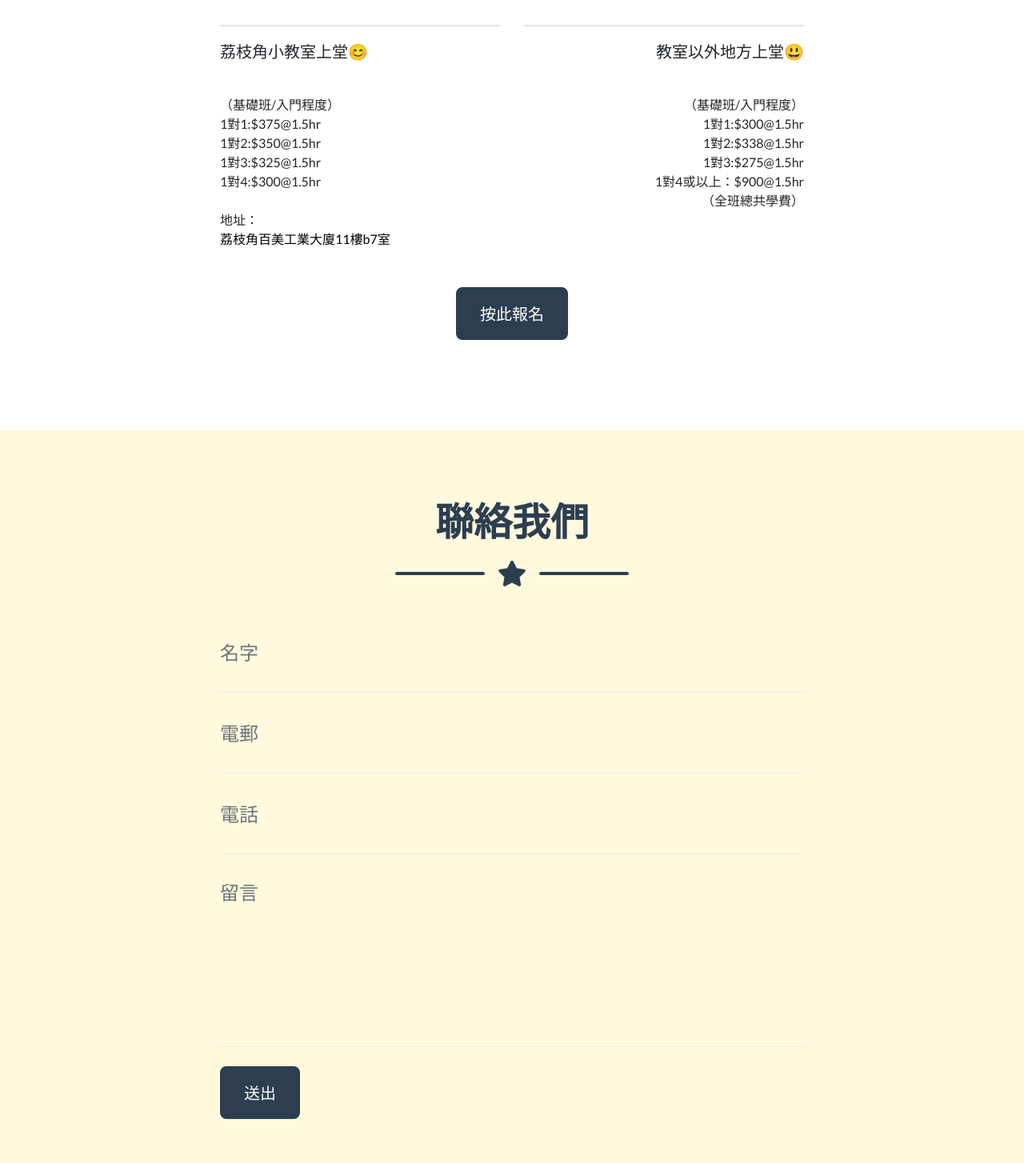
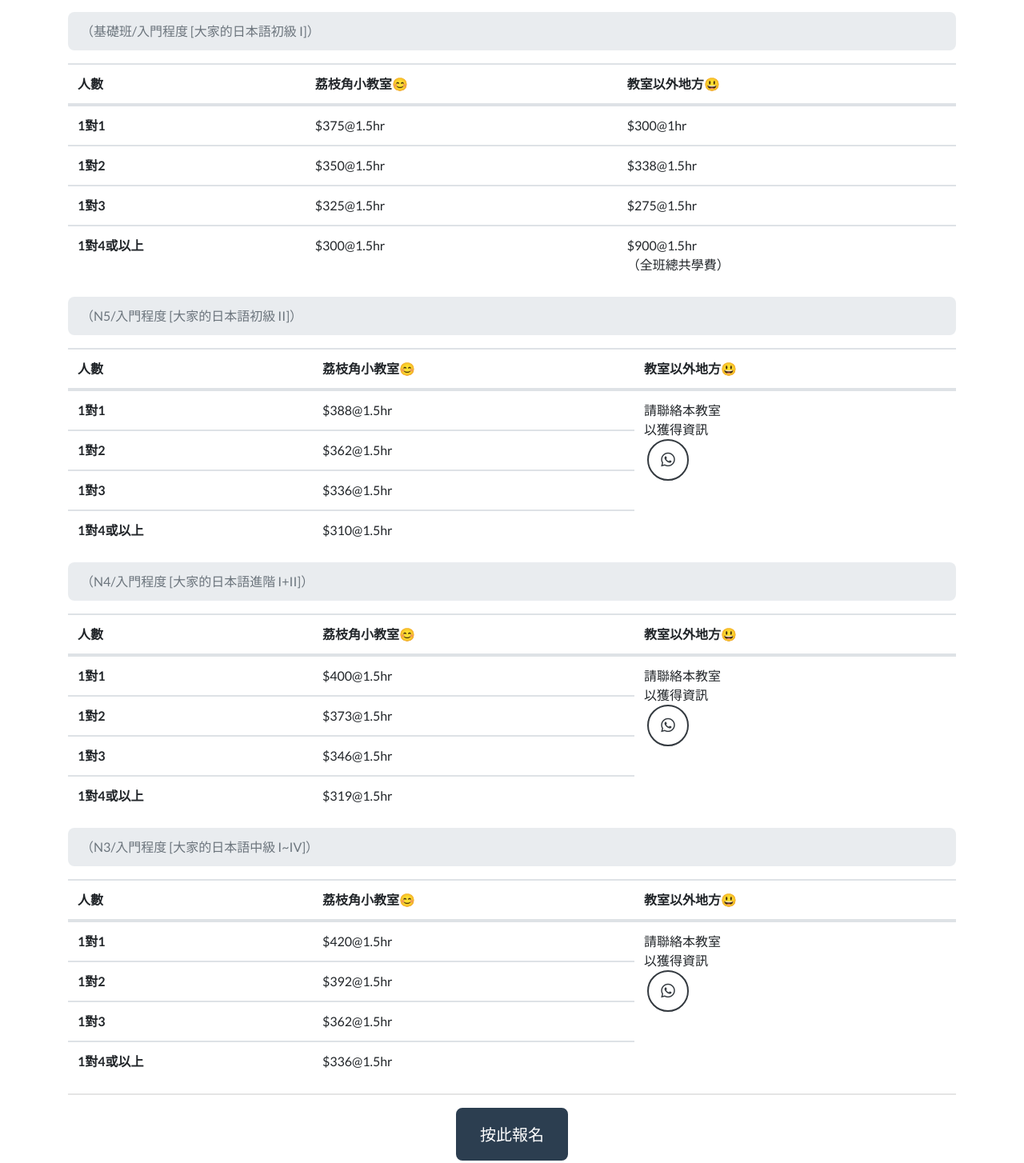
Before and after one commit to hanamaru-hk/website-v0, a website with bundled scripts: page index.html in a window 1280 px wide. Shown: the part 2360-3814 px from the top of the page at 80% size. Built offline with nearby package versions, Linux system fonts and the light colour scheme.

Commit message:
Update course table and whatsapp/email icons

```diff
--- a/index.html
+++ b/index.html
@@ -6,7 +6,7 @@
   <meta charset="utf-8">
   <meta name="viewport" content="width=device-width, initial-scale=1, shrink-to-fit=no">
   <meta name="description" content="">
-  <meta name="author" content="">
+  <meta name="author" content="Hanamaru">
 
   <title>花丸日本語教室</title>
 
@@ -164,38 +164,177 @@
 
       <!-- About Section Content -->
       <div class="row">
-        <div class="col-lg-4 ml-auto">
-          <hr />
+        <div class="col-lg-12 ml-auto">
+          <nav aria-label="breadcrumb">
+            <ol class="breadcrumb">
+              <li class="breadcrumb-item active" aria-current="page">（基礎班/入門程度 [大家的日本語初級 I]）</li>
+            </ol>
+          </nav>
 
-          <p class="lead"> 荔枝角小教室上堂😊</p>
-          <br />（基礎班/入門程度）
-          <br /> 1對1:$375@1.5hr
-          <br /> 1對2:$350@1.5hr
-          <br /> 1對3:$325@1.5hr
-          <br /> 1對4:$300@1.5hr
-          <br />&nbsp;
-          <br />地址：
-          <br /> <a href="https://goo.gl/maps/XNAMsgK8h7ZAdYjr7" style="color: black"
-            target="_blank">荔枝角百美工業大廈11樓b7室</a>
-          <br /> &nbsp;
-          <br /> &nbsp;
+          <table class="table">
+            <thead>
+              <tr>
+                <th scope="col">人數</th>
+                <th scope="col">荔枝角小教室😊</th>
+                <th scope="col">教室以外地方😃</th>
+              </tr>
+            </thead>
+            <tbody>
+              <tr>
+                <th scope="row">1對1</th>
+                <td>$375@1.5hr</td>
+                <td>$300@1hr</td>
+              </tr>
+              <tr>
+                <th scope="row">1對2</th>
+                <td>$350@1.5hr</td>
+                <td>$338@1.5hr</td>
+              </tr>
+              <tr>
+                <th scope="row">1對3</th>
+                <td>$325@1.5hr</td>
+                <td>$275@1.5hr</td>
+              </tr>
+              <tr>
+                <th scope="row">1對4或以上</th>
+                <td>$300@1.5hr</td>
+                <td>$900@1.5hr
+                  <br />（全班總共學費）</td>
+              </tr>
+            </tbody>
+          </table>
 
-        </div>
-        <div class="col-lg-4 mr-auto" style="text-align: right">
+          <nav aria-label="breadcrumb">
+            <ol class="breadcrumb">
+              <li class="breadcrumb-item active" aria-current="page">（N5/入門程度 [大家的日本語初級 II]）</li>
+            </ol>
+          </nav>
+
+          <table class="table">
+            <thead>
+              <tr>
+                <th scope="col">人數</th>
+                <th scope="col">荔枝角小教室😊</th>
+                <th scope="col">教室以外地方😃</th>
+              </tr>
+            </thead>
+            <tbody>
+              <tr>
+                <th scope="row">1對1</th>
+                <td>$388@1.5hr</td>
+                <td rowspan="4">請聯絡本教室
+                  <br />以獲得資訊
+                  <br />
+                  <a class="btn btn-outline-dark btn-social mx-1" href="https://wa.me/85259806801" target="_blank">
+                    <i class="fab fa-whatsapp"></i>
+                  </a>
+                </td>
+              </tr>
+              <tr>
+                <th scope="row">1對2</th>
+                <td>$362@1.5hr</td>
+
+              </tr>
+              <tr>
+                <th scope="row">1對3</th>
+                <td>$336@1.5hr</td>
+
+              </tr>
+              <tr>
+                <th scope="row">1對4或以上</th>
+                <td>$310@1.5hr</td>
+              </tr>
+            </tbody>
+          </table>
+
+          <nav aria-label="breadcrumb">
+            <ol class="breadcrumb">
+              <li class="breadcrumb-item active" aria-current="page">（N4/入門程度 [大家的日本語進階 I+II]）</li>
+            </ol>
+          </nav>
+
+          <table class="table">
+            <thead>
+              <tr>
+                <th scope="col">人數</th>
+                <th scope="col">荔枝角小教室😊</th>
+                <th scope="col">教室以外地方😃</th>
+              </tr>
+            </thead>
+            <tbody>
+              <tr>
+                <th scope="row">1對1</th>
+                <td>$400@1.5hr</td>
+                <td rowspan="4">請聯絡本教室
+                  <br />以獲得資訊
+                  <br />
+                  <a class="btn btn-outline-dark btn-social mx-1" href="https://wa.me/85259806801" target="_blank">
+                    <i class="fab fa-whatsapp"></i>
+                  </a>
+                </td>
+              </tr>
+              <tr>
+                <th scope="row">1對2</th>
+                <td>$373@1.5hr</td>
+
+              </tr>
+              <tr>
+                <th scope="row">1對3</th>
+                <td>$346@1.5hr</td>
+
+              </tr>
+              <tr>
+                <th scope="row">1對4或以上</th>
+                <td>$319@1.5hr</td>
+              </tr>
+            </tbody>
+          </table>
+
+          <nav aria-label="breadcrumb">
+            <ol class="breadcrumb">
+              <li class="breadcrumb-item active" aria-current="page">（N3/入門程度 [大家的日本語中級 I~IV]）</li>
+            </ol>
+          </nav>
+
+          <table class="table">
+            <thead>
+              <tr>
+                <th scope="col">人數</th>
+                <th scope="col">荔枝角小教室😊</th>
+                <th scope="col">教室以外地方😃</th>
+              </tr>
+            </thead>
+            <tbody>
+              <tr>
+                <th scope="row">1對1</th>
+                <td>$420@1.5hr</td>
+                <td rowspan="4">請聯絡本教室
+                  <br />以獲得資訊
+                  <br />
+                  <a class="btn btn-outline-dark btn-social mx-1" href="https://wa.me/85259806801" target="_blank">
+                    <i class="fab fa-whatsapp"></i>
+                  </a>
+                </td>
+              </tr>
+              <tr>
+                <th scope="row">1對2</th>
+                <td>$392@1.5hr</td>
+
+              </tr>
+              <tr>
+                <th scope="row">1對3</th>
+                <td>$362@1.5hr</td>
+
+              </tr>
+              <tr>
+                <th scope="row">1對4或以上</th>
+                <td>$336@1.5hr</td>
+              </tr>
+            </tbody>
+          </table>
+
           <hr />
           <p class="lead" style="border-top-color:black; border-top:1">
-            教室以外地方上堂😃
-          </p>
-
-          <br />（基礎班/入門程度）
-          <br /> 1對1:$300@1.5hr
-          <br /> 1對2:$338@1.5hr
-          <br /> 1對3:$275@1.5hr
-          <br /> 1對4或以上：$900@1.5hr
-          <br />（全班總共學費）
-          <br /> &nbsp;
-          <br /> &nbsp;
-          <br /> &nbsp;
 
         </div>
       </div>
@@ -305,8 +444,11 @@
             target="_blank">
             <i class="fab fa-fw fa-instagram"></i>
           </a>
-          <a class="btn btn-outline-light btn-social mx-1" href="https://www.hanamaru.hk" target="_blank">
-            <i class="fab fa-fw fa-dribbble"></i>
+          <a class="btn btn-outline-light btn-social mx-1" href="mailto:info@hanamaru.hk" target="_blank">
+            <i class="far fa-envelope"></i>
+          </a>
+          <a class="btn btn-outline-light btn-social mx-1" href="https://wa.me/85259806801" target="_blank">
+            <i class="fab fa-whatsapp"></i>
           </a>
         </div>
 
```
